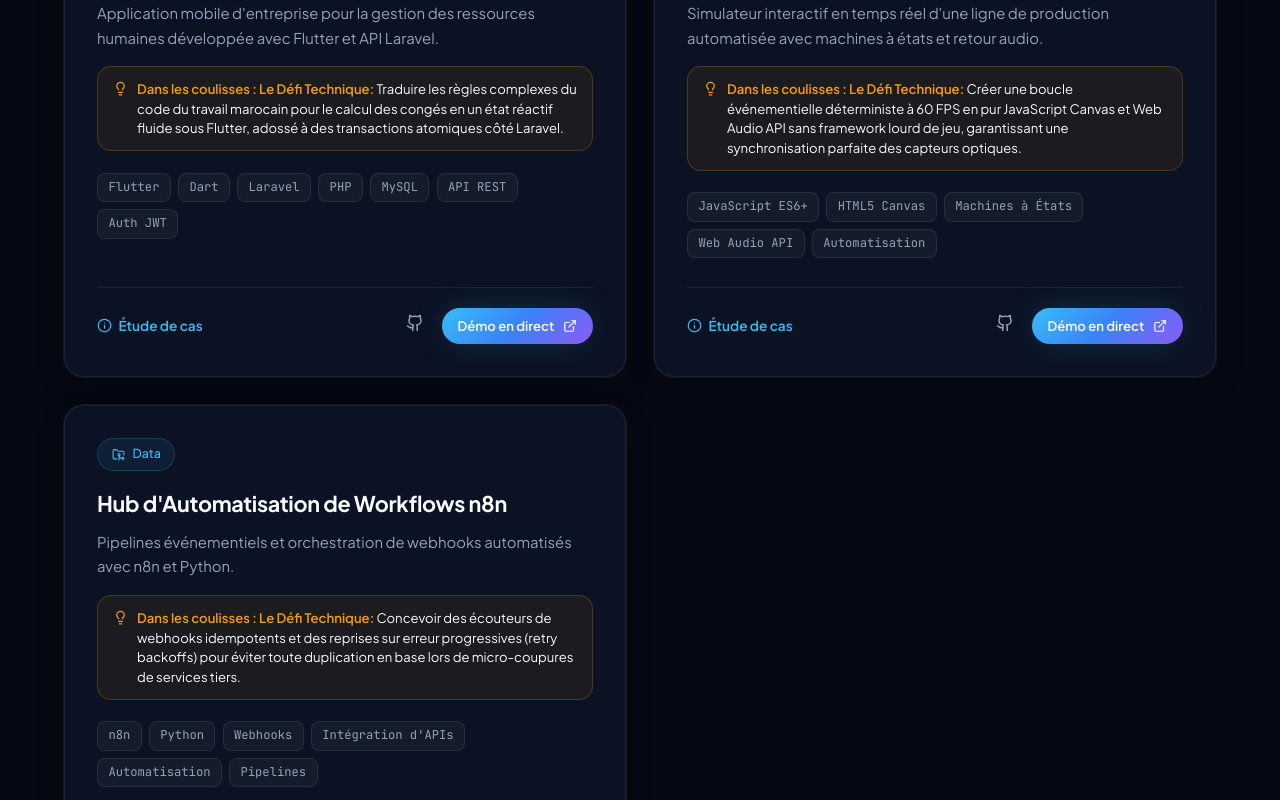
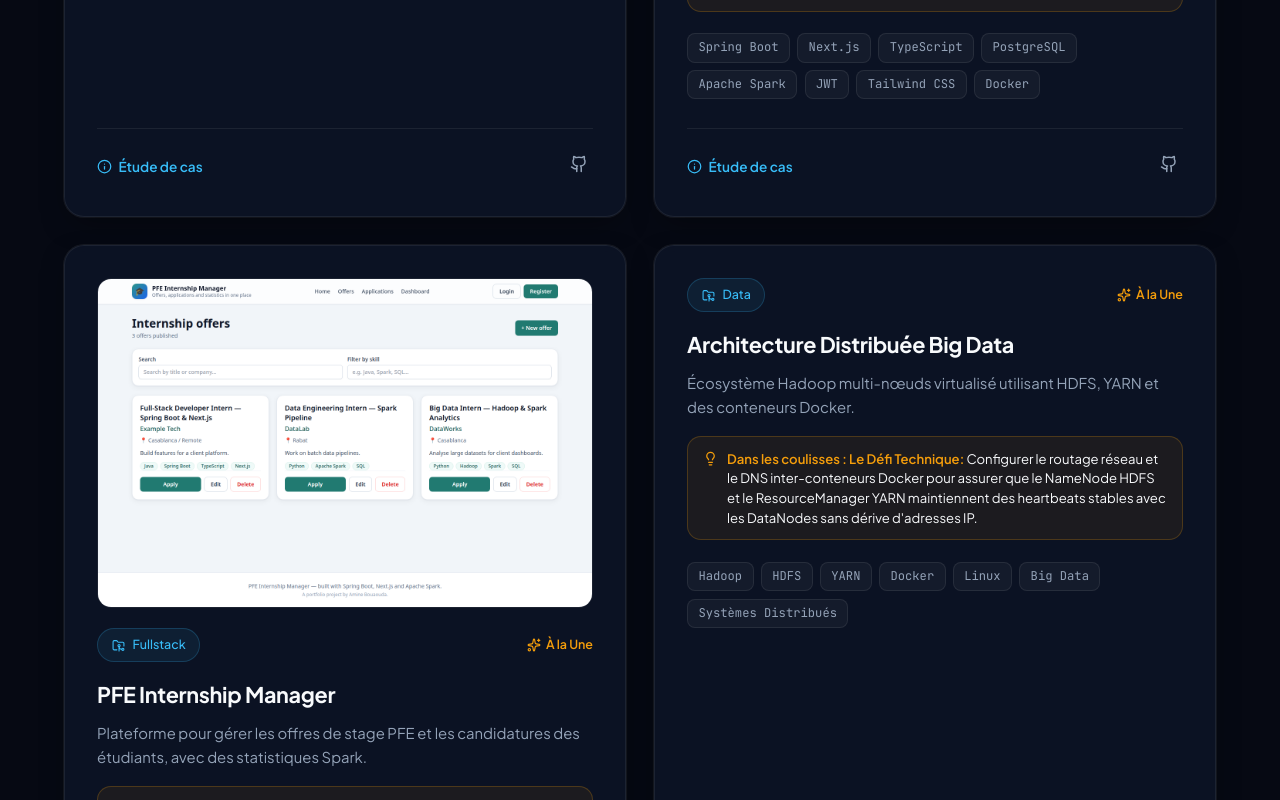
Before and after one commit to aminebouaouda02/pfe-portfolio, a Next.js app: page / in a window 1280 px wide. Shown: the part 3140-3940 px from the top of the page. Built offline with nearby package versions, Linux system fonts and the light colour scheme.

Commit message:
feat(portfolio): add real projects with screenshots and repo links

```diff
--- a/components/ProjectModal.tsx
+++ b/components/ProjectModal.tsx
@@ -94,6 +94,22 @@ export default function ProjectModal({ project, onClose }: ProjectModalProps) {
         >
           <X size={20} />
         </button>
+
+        {/* Project screenshot */}
+        {project.image && (
+          <img
+            src={project.image}
+            alt={project.title}
+            style={{
+              width: "100%",
+              height: "auto",
+              display: "block",
+              borderRadius: "var(--radius-md)",
+              border: "1px solid var(--border-subtle)",
+              marginBottom: "1.25rem",
+            }}
+          />
+        )}
 
         {/* Modal Category & Title */}
         <div style={{ display: "flex", alignItems: "center", gap: "0.6rem", marginBottom: "0.75rem" }}>
--- a/components/Projects.tsx
+++ b/components/Projects.tsx
@@ -94,6 +94,22 @@ export default function Projects() {
               }}
             >
               <div>
+                {/* Project screenshot */}
+                {project.image && (
+                  <img
+                    src={project.image}
+                    alt={project.title}
+                    style={{
+                      width: "100%",
+                      height: "auto",
+                      display: "block",
+                      borderRadius: "var(--radius-md)",
+                      border: "1px solid var(--border-subtle)",
+                      marginBottom: "1.25rem",
+                    }}
+                  />
+                )}
+
                 {/* Header row: category + featured badge */}
                 <div
                   style={{
--- a/data/portfolioData.ts
+++ b/data/portfolioData.ts
@@ -300,6 +300,65 @@ export const portfolioData: Record<Locale, PortfolioData> = {
 
     projects: [
       {
+        id: "sellsight-big-data-platform",
+        title: "SellSight — Big Data Selling Platform (Team Project)",
+        category: "data",
+        featured: true,
+        summary: "Team-built selling platform with a full Big Data pipeline: Kafka events, Spark analytics, dashboards and recommendations.",
+        description:
+          "SellSight is a team project that pairs a classic e-commerce platform with a real Big Data architecture. Sales events stream through Apache Kafka into PostgreSQL, are ingested to HDFS with Sqoop, modelled in Hive, and processed with Apache Spark batch jobs that feed dashboards and product recommendations. The application itself runs on a Spring Boot backend and a Next.js frontend.",
+        tags: ["Apache Kafka", "Apache Spark", "Hadoop", "HDFS", "Hive", "Sqoop", "Spring Boot", "Next.js", "PostgreSQL"],
+        githubUrl: "https://github.com/MohammedElMO/SellSight",
+        highlights: [
+          "Real-time sales events streamed with Apache Kafka",
+          "Batch analytics in Apache Spark over HDFS and Hive tables",
+          "Data ingestion from PostgreSQL to HDFS automated with Sqoop",
+          "Dashboards and product recommendations built on the aggregated data",
+        ],
+        challenge:
+          "Connecting the streaming, storage and batch layers so the analytics stay consistent with the transactional data — events, warehouse tables and Spark outputs have to agree.",
+      },
+      {
+        id: "shop-analytics-platform",
+        title: "Shop Analytics Platform",
+        category: "fullstack",
+        featured: true,
+        summary: "E-commerce platform with JWT auth, product and order management, and Spark sales analytics.",
+        description:
+          "A small online shop built end to end: a Spring Boot REST API with JWT authentication and validated DTOs, PostgreSQL storage, a Next.js frontend with a product catalogue, order management and a statistics dashboard, and a PySpark job that computes revenue per category from the sales data.",
+        tags: ["Spring Boot", "Next.js", "TypeScript", "PostgreSQL", "Apache Spark", "JWT", "Tailwind CSS", "Docker"],
+        githubUrl: "https://github.com/aminebouaouda02/shop-analytics-platform",
+        image: "/projects/shop-analytics.png",
+        highlights: [
+          "JWT register and login with protected routes in Spring Security and Next.js",
+          "Full product and order CRUD with server-side validation and computed totals",
+          "Dashboard KPIs computed live: products, orders, revenue and low-stock alerts",
+          "PySpark batch job computing total revenue per category",
+        ],
+        challenge:
+          "Tailwind CSS was in the dependencies from day one but never actually configured, so the first UI rendered unstyled. I traced it to the missing tailwind.config.js and postcss.config.js, then rebuilt the whole interface.",
+      },
+      {
+        id: "pfe-internship-manager",
+        title: "PFE Internship Manager",
+        category: "fullstack",
+        featured: true,
+        summary: "Platform to manage PFE internship offers and student applications, with Spark statistics.",
+        description:
+          "A web platform that manages final-year (PFE) internships end to end: companies publish offers, students apply online, supervisors review applications and change their status, and Apache Spark computes statistics such as the most requested skills from the application data. Spring Boot API with JWT security and a Next.js frontend.",
+        tags: ["Spring Boot", "Next.js", "TypeScript", "PostgreSQL", "Apache Spark", "JWT", "Tailwind CSS", "Docker"],
+        githubUrl: "https://github.com/aminebouaouda02/pfe-internship-manager",
+        image: "/projects/pfe-internship-manager.png",
+        highlights: [
+          "Internship offers with search, skills filtering and full create, edit and delete",
+          "Online applications with a status workflow: PENDING, ACCEPTED, REJECTED",
+          "JWT authentication with protected pages for students and supervisors",
+          "Spark job computing application statistics, for example most requested skills",
+        ],
+        challenge:
+          "Modelling the application status workflow so a status change is one validated server-side transition — the API updates it via PUT /api/applications/{id}/status and the interface reflects it immediately.",
+      },
+      {
         id: "hadoop-distributed-cluster",
         title: "Big Data Distributed Architecture",
         category: "data",
@@ -308,8 +367,6 @@ export const portfolioData: Record<Locale, PortfolioData> = {
         description:
           "Designed and deployed a virtualized distributed Hadoop cluster within multi-container Docker environments at ENSAM Casablanca. Implemented HDFS distributed file system redundancy, configured YARN for distributed compute orchestration, and optimized big data job scheduling.",
         tags: ["Hadoop", "HDFS", "YARN", "Docker", "Linux", "Big Data", "Distributed Systems"],
-        demoUrl: "https://github.com/aminebouaouda02",
-        githubUrl: "https://github.com/aminebouaouda02",
         highlights: [
           "Multi-node virtualized Hadoop cluster orchestrating HDFS & YARN",
           "Configured master/worker node topology with Docker containers",
@@ -328,8 +385,6 @@ export const portfolioData: Record<Locale, PortfolioData> = {
         description:
           "Built a complete intelligent, solar-ready greenhouse irrigation and monitoring system. Leveraged an Arduino Uno microcontroller, soil moisture sensors, and PIR motion detectors to automatically regulate water distribution based on soil needs and secure the perimeter.",
         tags: ["IoT", "Arduino Uno", "Embedded C++", "Sensors", "Solar Power", "Hardware Automation"],
-        demoUrl: "https://github.com/aminebouaouda02",
-        githubUrl: "https://github.com/aminebouaouda02",
         highlights: [
           "Real-time soil moisture monitoring with autonomous relay pump triggers",
           "PIR motion surveillance integration for intruder/wildlife detection",
@@ -348,8 +403,6 @@ export const portfolioData: Record<Locale, PortfolioData> = {
         description:
           "End-of-Studies (PFE) project engineered for GM-Soft IT Solutions. Designed and developed a comprehensive mobile application for human resources management, featuring role-based permission control, leave request workflows, attendance tracking, and JWT-authenticated Laravel backend.",
         tags: ["Flutter", "Dart", "Laravel", "PHP", "MySQL", "REST API", "JWT Auth"],
-        demoUrl: "https://github.com/aminebouaouda02",
-        githubUrl: "https://github.com/aminebouaouda02",
         highlights: [
           "Cross-platform mobile UI built with Flutter & Dart for iOS and Android",
           "Secure REST API backend built with Laravel, MySQL, and JWT authentication",
@@ -369,7 +422,6 @@ export const portfolioData: Record<Locale, PortfolioData> = {
           "Comprehensive browser-based simulation of an automated industrial production line. Features real-time state machines, sensor triggers, conveyor logic, error diagnostics, and synthesized audio feedback for industrial monitoring.",
         tags: ["JavaScript ES6+", "HTML5 Canvas", "State Machines", "Audio API", "Industrial Automation"],
         demoUrl: "/simulation-ligne-industrielle/index.html",
-        githubUrl: "https://github.com/aminebouaouda02",
         highlights: [
           "Real-time event loop & conveyor physics simulation",
           "Configurable sensor trigger points & station diagnostics",
@@ -388,8 +440,6 @@ export const portfolioData: Record<Locale, PortfolioData> = {
         description:
           "Engineered automated workflows connecting disparate services, database syncing, and alert notifications through n8n visual automation and custom Python scripting.",
         tags: ["n8n", "Python", "Webhooks", "API Integration", "Automation", "Data Pipelines"],
-        demoUrl: "https://github.com/aminebouaouda02",
-        githubUrl: "https://github.com/aminebouaouda02",
         highlights: [
           "Event-driven webhook listeners for automated trigger execution",
           "Custom Python script nodes for structured data manipulation",
@@ -722,6 +772,65 @@ export const portfolioData: Record<Locale, PortfolioData> = {
 
     projects: [
       {
+        id: "sellsight-big-data-platform",
+        title: "SellSight — Plateforme de Vente Big Data (Projet d'Équipe)",
+        category: "data",
+        featured: true,
+        summary: "Plateforme de vente réalisée en équipe avec un pipeline Big Data complet : événements Kafka, analytique Spark, tableaux de bord et recommandations.",
+        description:
+          "SellSight est un projet d'équipe qui associe une plateforme e-commerce classique à une vraie architecture Big Data. Les événements de vente transitent par Apache Kafka vers PostgreSQL, sont ingérés dans HDFS avec Sqoop, modélisés dans Hive, puis traités par des jobs batch Apache Spark qui alimentent des tableaux de bord et des recommandations de produits. L'application repose sur un backend Spring Boot et un frontend Next.js.",
+        tags: ["Apache Kafka", "Apache Spark", "Hadoop", "HDFS", "Hive", "Sqoop", "Spring Boot", "Next.js", "PostgreSQL"],
+        githubUrl: "https://github.com/MohammedElMO/SellSight",
+        highlights: [
+          "Événements de vente en temps réel diffusés avec Apache Kafka",
+          "Analytique batch avec Apache Spark sur HDFS et les tables Hive",
+          "Ingestion des données de PostgreSQL vers HDFS automatisée avec Sqoop",
+          "Tableaux de bord et recommandations de produits construits sur les données agrégées",
+        ],
+        challenge:
+          "Relier les couches streaming, stockage et batch pour que l'analytique reste cohérente avec les données transactionnelles — événements, tables d'entrepôt et résultats Spark doivent concorder.",
+      },
+      {
+        id: "shop-analytics-platform",
+        title: "Shop Analytics Platform",
+        category: "fullstack",
+        featured: true,
+        summary: "Plateforme e-commerce avec authentification JWT, gestion des produits et des commandes, et analytique des ventes avec Spark.",
+        description:
+          "Une petite boutique en ligne construite de bout en bout : une API REST Spring Boot avec authentification JWT et DTO validés, un stockage PostgreSQL, un frontend Next.js avec catalogue produits, gestion des commandes et tableau de bord statistique, et un job PySpark qui calcule le chiffre d'affaires par catégorie à partir des ventes.",
+        tags: ["Spring Boot", "Next.js", "TypeScript", "PostgreSQL", "Apache Spark", "JWT", "Tailwind CSS", "Docker"],
+        githubUrl: "https://github.com/aminebouaouda02/shop-analytics-platform",
+        image: "/projects/shop-analytics.png",
+        highlights: [
+          "Inscription et connexion JWT avec routes protégées dans Spring Security et Next.js",
+          "CRUD complet des produits et des commandes avec validation côté serveur et totaux calculés",
+          "Indicateurs du tableau de bord calculés en direct : produits, commandes, revenus et alertes de stock faible",
+          "Job batch PySpark calculant le chiffre d'affaires total par catégorie",
+        ],
+        challenge:
+          "Tailwind CSS était dans les dépendances dès le premier jour mais n'a jamais été réellement configuré, donc la première interface s'affichait sans styles. J'ai remonté le problème jusqu'aux fichiers tailwind.config.js et postcss.config.js manquants, puis reconstruit toute l'interface.",
+      },
+      {
+        id: "pfe-internship-manager",
+        title: "PFE Internship Manager",
+        category: "fullstack",
+        featured: true,
+        summary: "Plateforme pour gérer les offres de stage PFE et les candidatures des étudiants, avec des statistiques Spark.",
+        description:
+          "Une plateforme web qui gère les stages de fin d'études (PFE) de bout en bout : les entreprises publient des offres, les étudiants candidatent en ligne, les encadrants examinent les candidatures et modifient leur statut, et Apache Spark calcule des statistiques comme les compétences les plus demandées à partir des candidatures. API Spring Boot avec sécurité JWT et frontend Next.js.",
+        tags: ["Spring Boot", "Next.js", "TypeScript", "PostgreSQL", "Apache Spark", "JWT", "Tailwind CSS", "Docker"],
+        githubUrl: "https://github.com/aminebouaouda02/pfe-internship-manager",
+        image: "/projects/pfe-internship-manager.png",
+        highlights: [
+          "Offres de stage avec recherche, filtrage par compétences et création, modification et suppression complètes",
+          "Candidatures en ligne avec un workflow de statuts : PENDING, ACCEPTED, REJECTED",
+          "Authentification JWT avec pages protégées pour les étudiants et les encadrants",
+          "Job Spark calculant les statistiques des candidatures, par exemple les compétences les plus demandées",
+        ],
+        challenge:
+          "Modéliser le workflow des statuts de candidature pour qu'un changement de statut soit une transition unique et validée côté serveur — l'API le met à jour via PUT /api/applications/{id}/status et l'interface le reflète immédiatement.",
+      },
+      {
         id: "hadoop-distributed-cluster",
         title: "Architecture Distribuée Big Data",
         category: "data",
@@ -730,8 +839,6 @@ export const portfolioData: Record<Locale, PortfolioData> = {
         description:
           "Conception et déploiement d'un cluster Hadoop distribué et virtualisé au sein d'environnements Docker multi-conteneurs à l'ENSAM Casablanca. Mise en œuvre de la redondance HDFS, allocation des ressources avec YARN et ordonnancement de jobs Big Data.",
         tags: ["Hadoop", "HDFS", "YARN", "Docker", "Linux", "Big Data", "Systèmes Distribués"],
-        demoUrl: "https://github.com/aminebouaouda02",
-        githubUrl: "https://github.com/aminebouaouda02",
         highlights: [
           "Cluster Hadoop multi-nœuds orchestrant HDFS et YARN",
           "Topologie master/worker optimisée avec Docker Compose",
@@ -750,8 +857,6 @@ export const portfolioData: Record<Locale, PortfolioData> = {
         description:
           "Conception d'un système intelligent et autonome de régulation climatique et d'arrosage pour serres agricoles. Piloté par un microcontrôleur Arduino Uno, des capteurs d'humidité du sol et des détecteurs de mouvement PIR pour la sécurité du périmètre.",
         tags: ["IoT", "Arduino Uno", "C++ Embarqué", "Capteurs", "Énergie Solaire", "Automatisation"],
-        demoUrl: "https://github.com/aminebouaouda02",
-        githubUrl: "https://github.com/aminebouaouda02",
         highlights: [
           "Surveillance en temps réel de l'humidité du sol et déclenchement automatique des relais",
           "Détection d'intrusion et surveillance périmétrique par capteurs PIR",
@@ -770,8 +875,6 @@ export const portfolioData: Record<Locale, PortfolioData> = {
         description:
           "Projet de Fin d'Études (PFE) réalisé pour GM-Soft IT Solutions. Solution mobile complète comprenant l'authentification par tokens JWT, la gestion des permissions basée sur les rôles, les demandes de congé et le suivi des présences.",
         tags: ["Flutter", "Dart", "Laravel", "PHP", "MySQL", "API REST", "Auth JWT"],
-        demoUrl: "https://github.com/aminebouaouda02",
-        githubUrl: "https://github.com/aminebouaouda02",
         highlights: [
           "Interface mobile cross-platform fluide conçue avec Flutter & Dart pour iOS et Android",
           "Backend API REST robuste sous Laravel, MySQL et authentification JWT",
@@ -791,7 +894,6 @@ export const portfolioData: Record<Locale, PortfolioData> = {
           "Simulation complète sur navigateur d'une ligne d'assemblage industrielle. Intègre des machines à états finis en temps réel, des capteurs de présence, une physique de convoyeur, un diagnostic d'erreurs et des alertes audio synthétisées.",
         tags: ["JavaScript ES6+", "HTML5 Canvas", "Machines à États", "Web Audio API", "Automatisation"],
         demoUrl: "/simulation-ligne-industrielle/index.html",
-        githubUrl: "https://github.com/aminebouaouda02",
         highlights: [
           "Boucle événementielle temps réel et simulation physique du convoyeur",
           "Déclencheurs optiques paramétrables et diagnostics par poste",
@@ -810,8 +912,6 @@ export const portfolioData: Record<Locale, PortfolioData> = {
         description:
           "Développement de flux de données automatisés reliant des services distants, la synchronisation de bases de données et l'envoi d'alertes en temps réel via n8n et scripts Python.",
         tags: ["n8n", "Python", "Webhooks", "Intégration d'APIs", "Automatisation", "Pipelines"],
-        demoUrl: "https://github.com/aminebouaouda02",
-        githubUrl: "https://github.com/aminebouaouda02",
         highlights: [
           "Écouteurs de webhooks événementiels pour déclenchement automatique",
           "Scripts Python personnalisés pour la manipulation de structures complexes",
```
